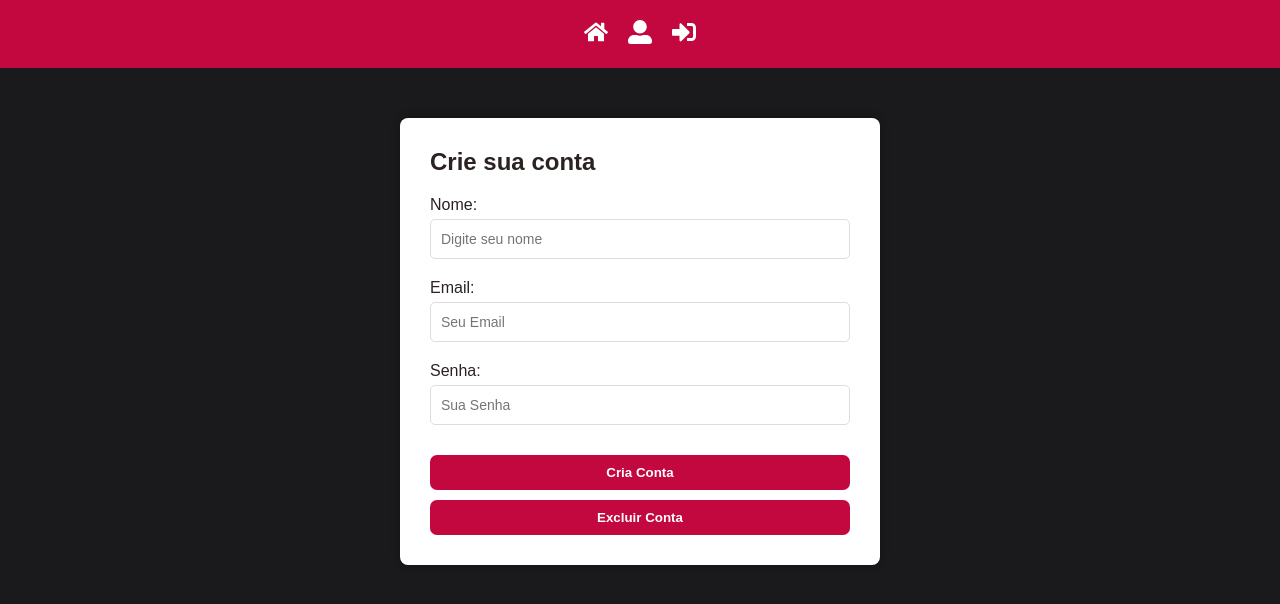
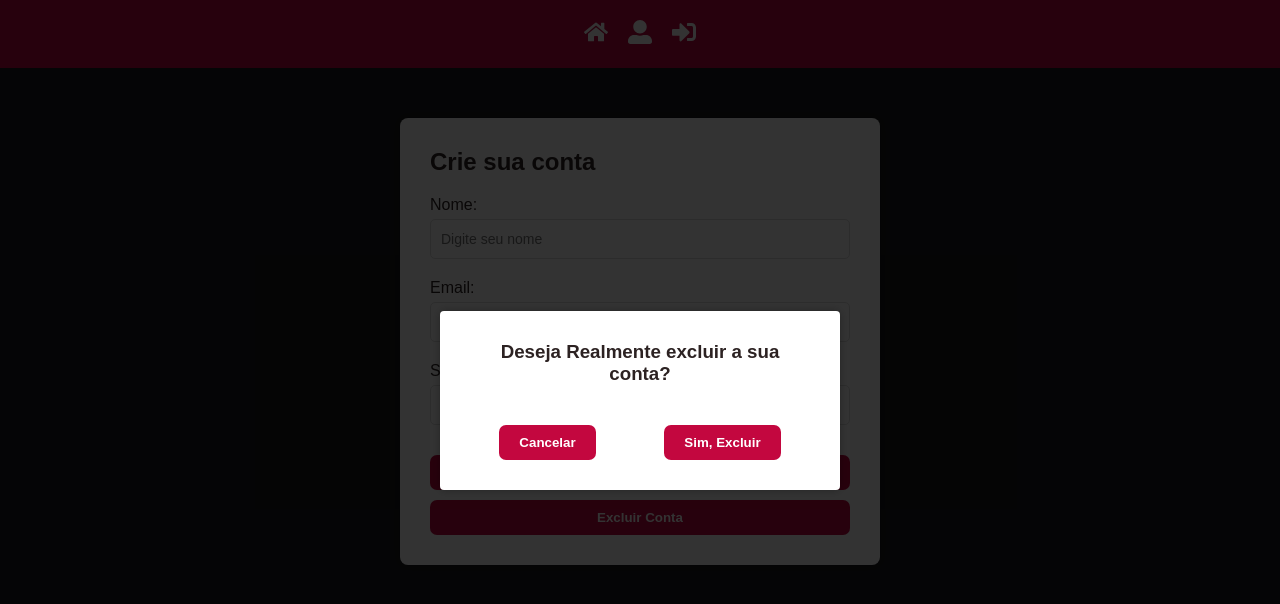
Before and after one commit to lucaseduardo5855/ConsumoAPI-React, a React (Create React App) app: page /register in a window 1280 px wide. Both pictures are taken after a click on the button "Excluir Conta". Shown: the top 604 px of the page. Built offline with nearby package versions, Linux system fonts and the light colour scheme.

Commit message:
PopUp Modal - excluir conta user

```diff
--- a/src/pages/Register/index.js
+++ b/src/pages/Register/index.js
@@ -3,7 +3,7 @@ import { toast } from 'react-toastify';
 import { isEmail } from 'validator';
 
 import { Container } from '../../styles/GlobalStyles';
-import { Form } from './styled';
+import { Form, Overlay, ModalBox } from './styled';
 import { useSelector, useDispatch } from 'react-redux';
 import * as actions from '../../store/modules/auth/actions';
 
@@ -21,6 +21,7 @@ export default function Register() {
   const [nome, setNome] = useState('');
   const [email, setEmail] = useState('');
   const [password, setPassword] = useState('');
+  const [showDeleteModal, setShowDeleteModal] = useState(false);
 
   //Assim que a tela carregando e o user tiver um id(logado) preencha os inputs de nome e email automaticamente para ele n ter q digitar dnv
   React.useEffect(() => {
@@ -58,13 +59,12 @@ export default function Register() {
 
   function handleDelete(e) {
     e.preventDefault();
-    if (!id) return;
-    const confirm = window.confirm('Deseja realmente excluir a sua conta?');
-    if (confirm) {
-      dispatch(actions.registerDeleteRequest({ id }));
-    } else {
-      toast.info('Conta não excluida');
-    }
+    setShowDeleteModal(true);
+  }
+
+  function handleConfirmDelete() {
+    dispatch(actions.registerDeleteRequest({ id }));
+    setShowDeleteModal(false); // Fecha o modal após a exclusão
   }
 
   // O return deve ficar fora do handleSubmit
@@ -107,6 +107,28 @@ export default function Register() {
           Excluir Conta
         </button>
       </Form>
+
+      {showDeleteModal && (
+        <Overlay>
+          <ModalBox>
+            <h3>Deseja Realmente excluir a sua conta? </h3>
+
+            <div className="actions">
+              <button
+                type="button"
+                onClick={() => setShowDeleteModal(false)}
+                className="cancel-btn"
+              >
+                Cancelar
+              </button>
+
+              <button type="button" onClick={handleConfirmDelete}>
+                Sim, Excluir
+              </button>
+            </div>
+          </ModalBox>
+        </Overlay>
+      )}
     </Container>
   );
 }
--- a/src/pages/Register/styled.js
+++ b/src/pages/Register/styled.js
@@ -29,3 +29,36 @@ export const Form = styled.form`
     }
   }
 `;
+
+export const Overlay = styled.div`
+  position: fixed;
+  top: 0;
+  left: 0;
+  width: 100%;
+  height: 100%;
+  background: rgba(0, 0, 0, 0.8);
+  z-index: 1000; //ficar em cima de tudo
+
+  display: flex;
+  align-items: center;
+  justify-content: center;
+`;
+
+export const ModalBox = styled.div`
+  background: #fff;
+  padding: 30px;
+  border-radius: 4px;
+  box-shadow: 0 0 10px rgba(0, 0, 0, 0.3);
+  text-align: center;
+  width: 400px; //caixinha
+
+  h3 {
+    margin-bottom: 30px;
+  }
+
+  div {
+    display: flex;
+    justify-content: space-around;
+    gap: 10px;
+  }
+`;
--- a/src/store/modules/auth/sagas.js
+++ b/src/store/modules/auth/sagas.js
@@ -79,9 +79,7 @@ function* registerRequest({ payload }) {
   }
 }
 
-function* registerDeleteRequest({ payload }) {
-  const { id } = payload; // mandando id do user logado
-
+function* registerDeleteRequest() {
   try {
     yield call(axios.delete, `/users/`);
     toast.success('Conta excluída com sucesso!');
```
